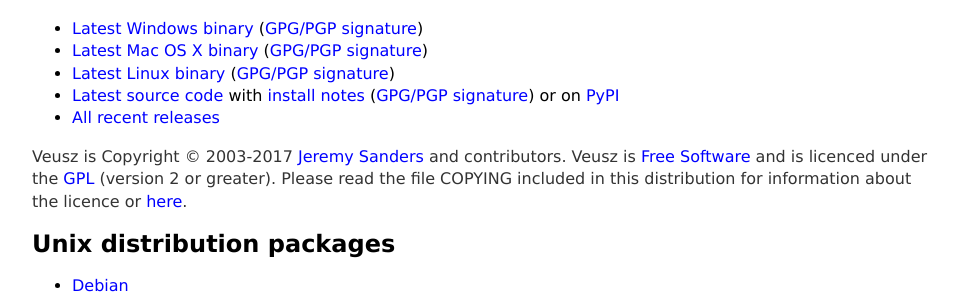
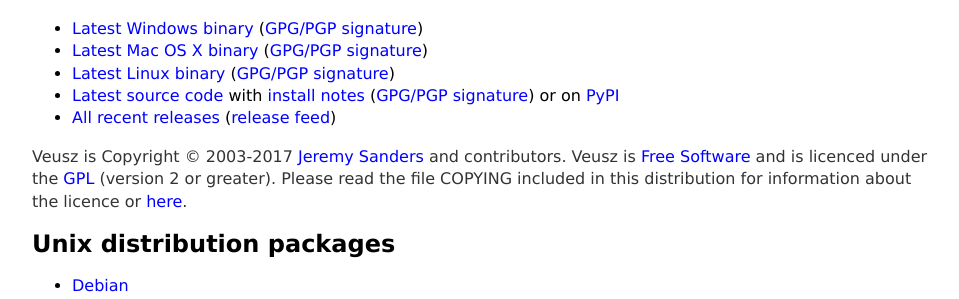
Before and after one commit to veusz/veusz.github.io, a Jekyll site: the page built from download/index.html, in a window 1280 px wide. Shown: the part 352-651 px from the top of the page, without its empty margins (160-1119 px from the left). Built offline with Jekyll 4.4.1, drawn with Linux system fonts in a browser that asks for light colours.

Commit message:
Add release feed

```diff
--- a/download/index.html
+++ b/download/index.html
@@ -32,7 +32,7 @@
       (<a href="{{dlroot}}/veusz-{{ver}}.tar.gz.sig">GPG/PGP signature</a>)
       or on <a href="https://pypi.python.org/pypi/veusz/">PyPI</a>
     </li>
-    <li><a href="https://github.com/veusz/veusz/releases">All recent releases</a></li>
+    <li><a href="https://github.com/veusz/veusz/releases">All recent releases</a> (<a href="https://github.com/veusz/veusz/releases.atom">release feed</a>)</li>
   </ul>
 
   <p>
```
